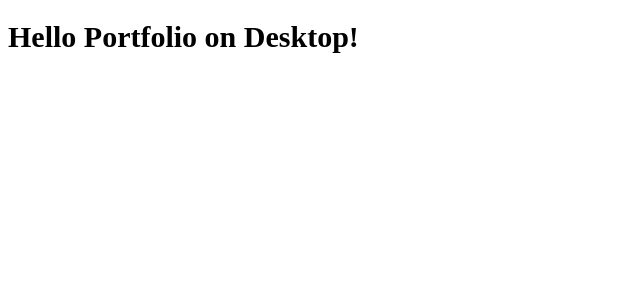
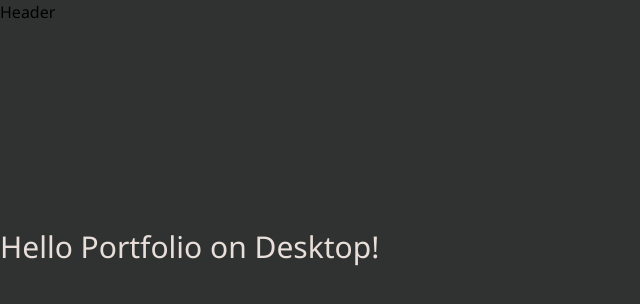
Before and after one commit to grzott/portfolioPage, a Gatsby site: page / in a window 1280 px wide. Shown: the whole page, without its empty margins (0-640 px from the left). Built offline with nearby package versions, Linux system fonts and the light colour scheme; Gatsby itself is replaced by a stand-in of ours.

Commit message:
gatsby themePrivider fixes, gatsby styled components theme configurated

```diff
--- /dev/null
+++ b/gatsby-browser.js
@@ -0,0 +1,16 @@
+import React from 'react'
+import { ThemeProvider } from 'styled-components'
+import Layout from './src/components/_shared/layout/Layout'
+import { GlobalStyle, theme } from './src/theme/global-styles'
+
+
+export const wrapRootElement = ({ element }) => (
+    <>
+        <ThemeProvider theme={theme}>
+
+            <GlobalStyle />
+            <Layout>{element}</Layout>
+
+        </ThemeProvider>
+    </>
+)
--- a/gatsby-config.js
+++ b/gatsby-config.js
@@ -7,12 +7,6 @@
 module.exports = {
   plugins: [
     `gatsby-plugin-styled-components`,
-    {
-      resolve: `gatsby-plugin-layout`,
-      options: {
-        component: require.resolve(`./src/components/_shared/layout/Layout.jsx`),
-      },
-    },
     {
       resolve: `gatsby-plugin-google-fonts`,
       options: {
--- a/src/components/desktop/layout/Layout.jsx
+++ b/src/components/desktop/layout/Layout.jsx
@@ -1,5 +1,6 @@
 import React from "react"
 import Header from "../../_shared/header/Header"
+import { GlobalStyle } from '../../../theme/global-styles'
 
 const Layout = ({ children }) => {
   return (
--- a/src/theme/global-styles.js
+++ b/src/theme/global-styles.js
@@ -1,12 +1,33 @@
 import { createGlobalStyle } from 'styled-components'
-import reset from "../theme/reset.css"
+import reset from 'styled-reset'
 
 export const theme = {
     color: {
-        primary: 'black',
-        secondary: 'green',
+        primary: '#E8DFDA',
+        secondary: '#285D9E',
     },
+    backgroundColor: {
+        primary: '#303231',
+        secondary: '#252727',
+    }
 }
 
 export const GlobalStyle = createGlobalStyle`
-  ${reset}`
+  ${reset}
+
+  *, *:before, *:after {
+    box-sizing: border-box;
+  }
+  html {
+    box-sizing: border-box;
+    scroll-behavior: smooth;
+    font-family: 'Segoe UI', Tahoma, Geneva, Verdana, sans-serif;
+    font-size: 16px;
+    color: '#1a202c';
+  }
+  body {
+    line-height: 1.5;
+    letter-spacing: 0;
+    background-color: ${({ theme }) => theme.backgroundColor.primary};
+  }
+`
--- a/src/components/_shared/layout/reset.css
+++ b/src/theme/reset.css
@@ -1,7 +1,6 @@
 html {
   box-sizing: border-box;
   font-size: 16px;
-  font-family: "Poppins";
 }
 
 *,
--- a/src/views/home/styles/home.js
+++ b/src/views/home/styles/home.js
@@ -2,7 +2,7 @@ import styled from "styled-components"
 
 export const Title = styled.h1`
   font-size: 30px;
-  color: 'black';
+  color: ${({ theme }) => theme.color.primary};
 `
 
-// ${({ theme }) => theme.color.secondary}
+// color: ${({ theme }) => theme.color.primary};
```
Also changed, not shown: root-wrapper.js (+0 -12 lines), src/components/_shared/layout/Layout.jsx (+4 -6 lines).
